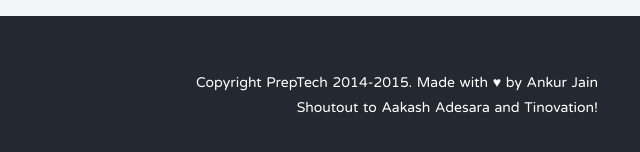
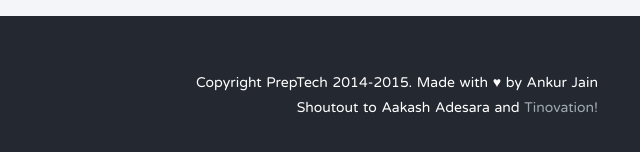
Before and after one commit to PrepTech/PrepTech.github.io, a plain HTML site: page index.html in a window 1280 px wide. Shown: the part 4174-4326 px from the top of the page, 612-1252 px from the left. Drawn offline with nearby package versions, Linux system fonts and the light colour scheme.

Commit message:
Update index.html

```diff
--- a/index.html
+++ b/index.html
@@ -346,7 +346,7 @@
                 </ul>
               </div>
               <div class="col-md-6 credit">
-                <p>Copyright PrepTech 2014-2015. Made with ♥ by Ankur Jain <br> Shoutout to Aakash Adesara and Tinovation!</p>
+                <p>Copyright PrepTech 2014-2015. Made with ♥ by Ankur Jain <br>Shoutout to Aakash Adesara and <a href = "http://www.tinovation.org">Tinovation!</a></p>
               </div>
             </div>
           </div>
```
